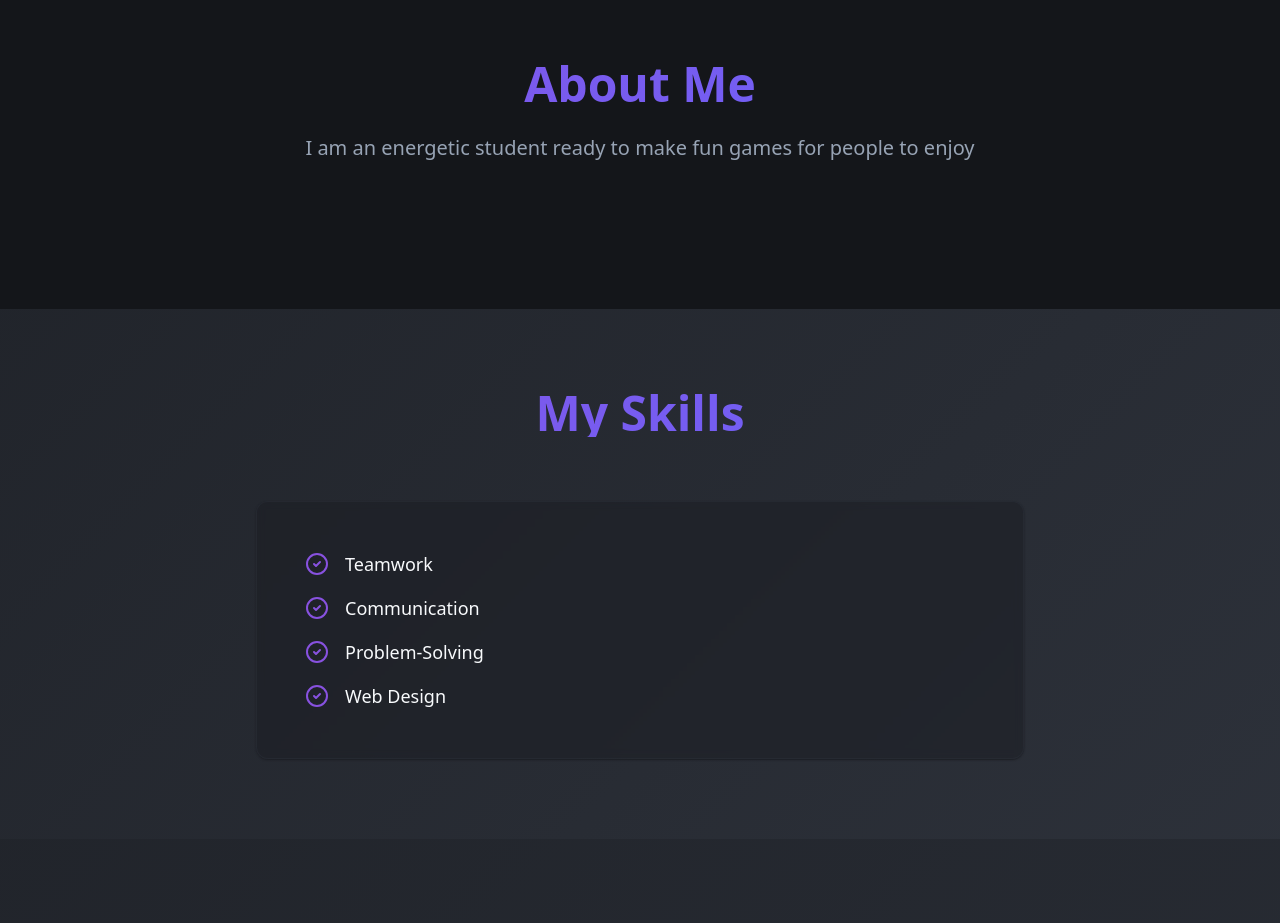
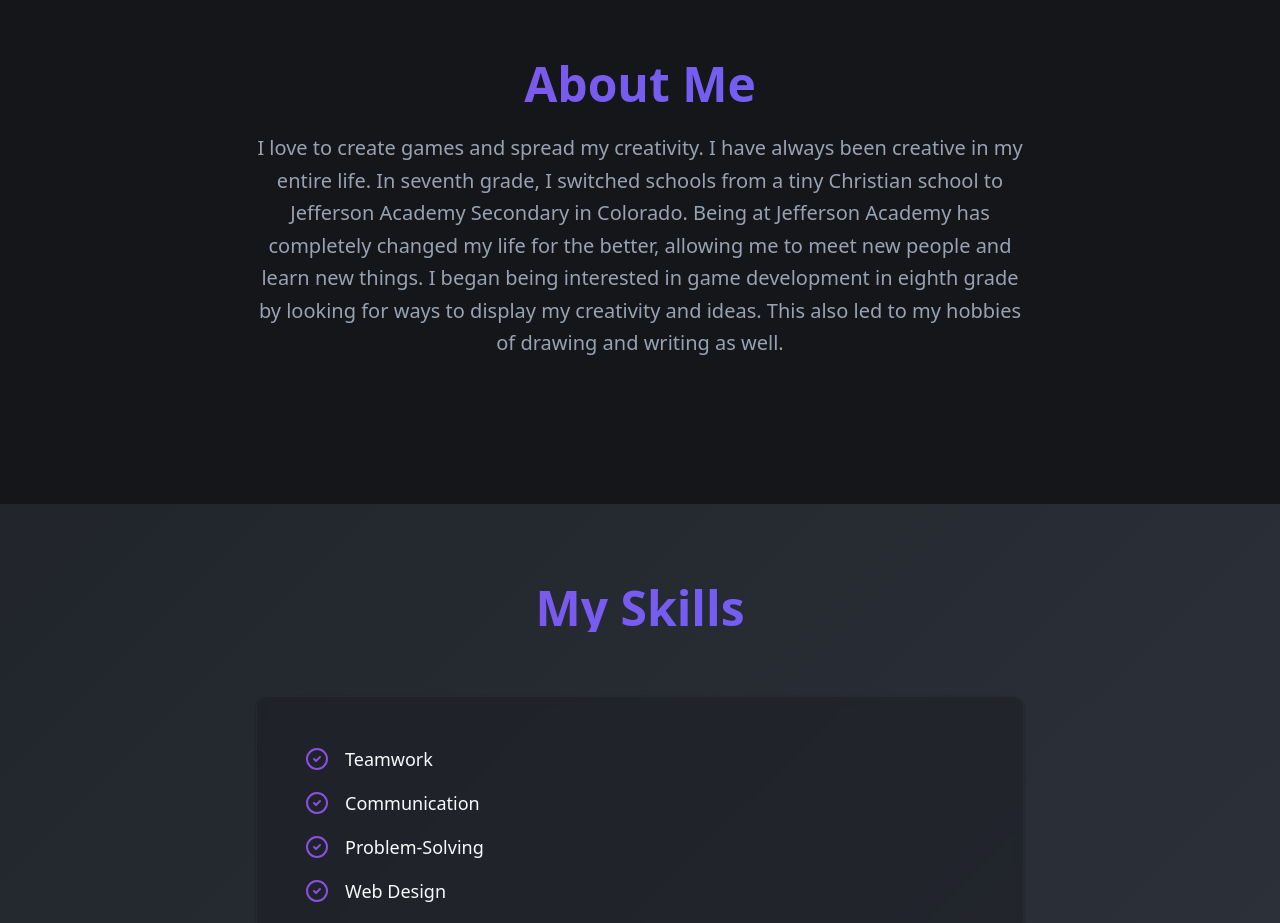
Before and after one commit to hawkmeineke-stack/hawk-clash-portfolio, a React (Vite) app: page / in a window 1280 px wide. Shown: the part 820-1743 px from the top of the page. Built offline with nearby package versions, Linux system fonts and the light colour scheme; the HTML template or start-up script is replaced by a standard one.

Commit message:
Update About section text

```diff
--- a/src/components/About.tsx
+++ b/src/components/About.tsx
@@ -8,7 +8,7 @@ const About = () => {
             About Me
           </h2>
           <p className="text-xl text-muted-foreground max-w-3xl mx-auto leading-relaxed">
-            I am an energetic student ready to make fun games for people to enjoy
+            I love to create games and spread my creativity. I have always been creative in my entire life. In seventh grade, I switched schools from a tiny Christian school to Jefferson Academy Secondary in Colorado. Being at Jefferson Academy has completely changed my life for the better, allowing me to meet new people and learn new things. I began being interested in game development in eighth grade by looking for ways to display my creativity and ideas. This also led to my hobbies of drawing and writing as well.
           </p>
         </div>
 
```
